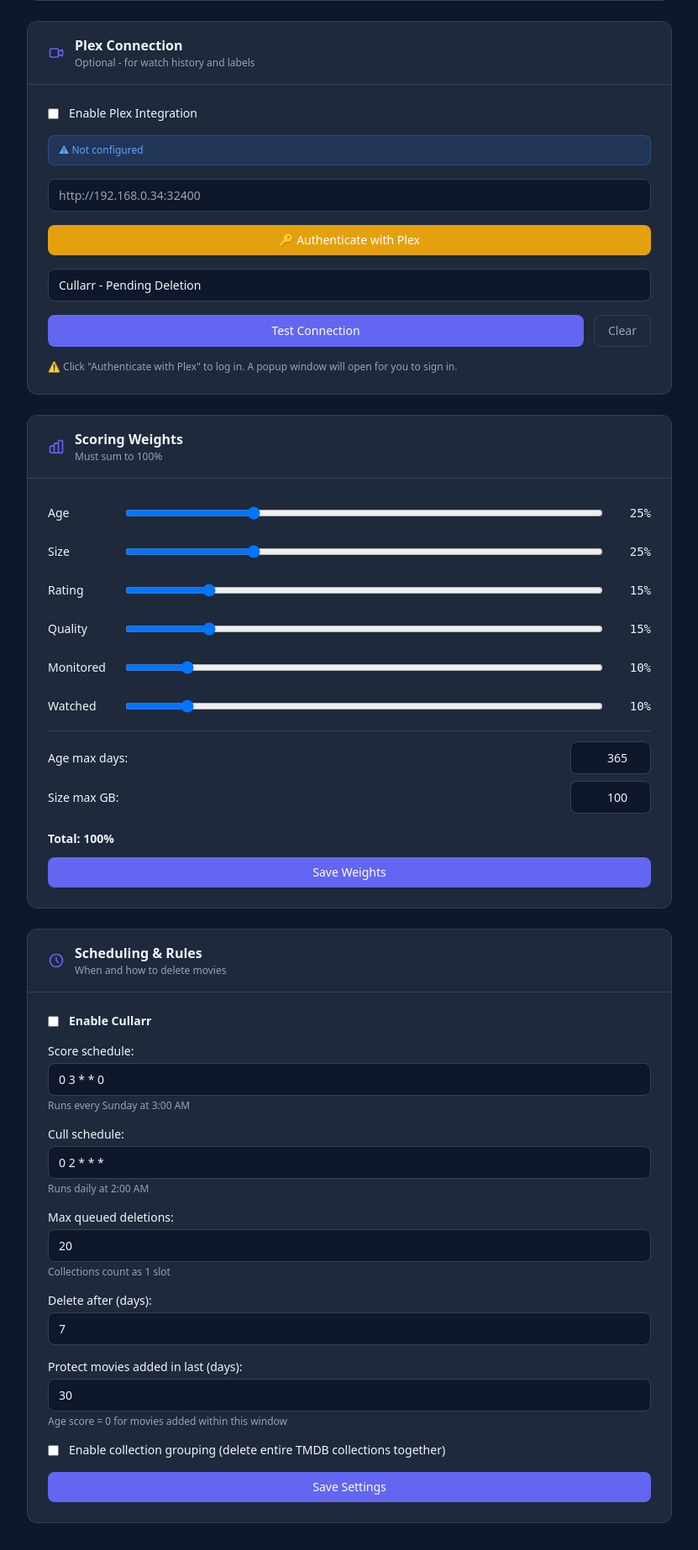
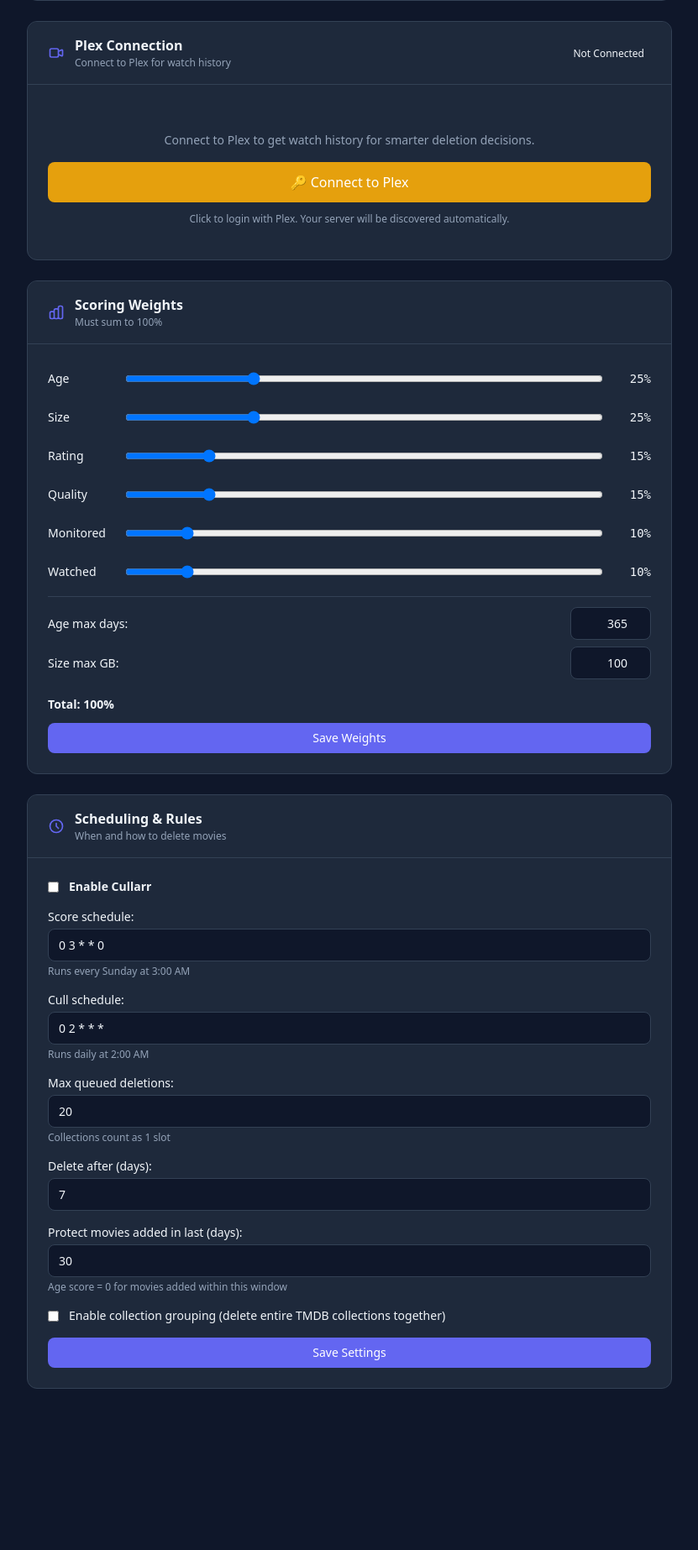
Before and after one commit to PLEXEUM/cullarr, a FastAPI app: page /settings in a window 1280 px wide. Shown: the part 511-2357 px from the top of the page at 84% size, without its empty margins (224-1055 px from the left). After the commit the page ends 2165 px from the top, so only its background shows below. Run offline with FastAPI, Linux system fonts and the light colour scheme; data that the repository does not hold is empty; parts of the project's set-up code (start-up, migrations or seed data) failed here and were passed over; some libraries are stand-ins or nearby versions.

Commit message:
feat: implement one-click Plex setup with auto-discovery

```diff
--- a/app/templates/settings.html
+++ b/app/templates/settings.html
@@ -99,35 +99,69 @@
             </svg>
             <div>
                 <h2 class="card-header-title">Plex Connection</h2>
-                <p class="card-header-subtitle">Optional - for watch history and labels</p>
+                <p class="card-header-subtitle">Connect to Plex for watch history</p>
+            </div>
+            <div class="ml-auto">
+                <span id="plex-status-badge" class="badge badge-secondary">Not Connected</span>
             </div>
         </div>
         <div class="p-6 space-y-4">
-            <div class="checkbox-row">
-                <input type="checkbox" id="plex-enabled" class="accent-indigo-500">
-                <label for="plex-enabled" class="text-sm">Enable Plex Integration</label>
+
+            <!-- Status Message -->
+            <div id="plex-status-message" class="text-sm"></div>
+
+            <!-- Connected State (hidden by default) -->
+            <div id="plex-connected-section" class="hidden">
+                <div class="p-3 rounded-lg" style="background: var(--success-bg);">
+                    <div class="flex items-center justify-between flex-wrap gap-2">
+                        <div>
+                            <div class="font-medium">✅ Connected to Plex</div>
+                            <div class="text-xs mt-1" id="connected-plex-url" style="color: var(--text-secondary)"></div>
+                            <div class="text-xs mt-1" id="plex-stats" style="color: var(--text-secondary)"></div>
+                        </div>
+                        <button id="plex-disconnect-btn" class="btn-sm btn-danger">Disconnect</button>
+                    </div>
+                </div>
+
+                <!-- Label settings -->
+                <div class="mt-4">
+                    <label class="block text-xs font-semibold uppercase tracking-wide mb-2" style="color: var(--text-secondary);">
+                        Plex Label Text
+                    </label>
+                    <input type="text" id="plex-label" value="Cullarr - Pending Deletion" class="w-full">
+                    <p class="text-xs mt-1" style="color: var(--text-secondary);">Label added to movies scheduled for deletion</p>
+                </div>
             </div>
 
-            <div id="plex-status" class="connection-status info">⚠ Not configured</div>
-
-            <input type="text" id="plex-url" placeholder="http://192.168.0.34:32400">
-
-            <!-- OAuth Login Button -->
-            <button id="plex-oauth-btn" class="w-full py-2 rounded-lg text-sm font-medium text-white btn-raise" style="background: #e5a00d;">
-                🔑 Authenticate with Plex
-            </button>
-
-            <div id="plex-authed-status" class="text-sm text-center hidden">
-                <span style="color: var(--success);">✓ Authenticated with Plex</span>
+            <!-- Disconnected State -->
+            <div id="plex-disconnected-section">
+                <div class="text-center py-4">
+                    <p class="text-sm mb-4" style="color: var(--text-secondary);">
+                        Connect to Plex to get watch history for smarter deletion decisions.
+                    </p>
+                    <button id="plex-connect-btn" class="w-full py-3 rounded-lg text-white font-medium btn-raise" style="background: #e5a00d;">
+                        🔑 Connect to Plex
+                    </button>
+                    <p class="text-xs mt-3" style="color: var(--text-secondary);">
+                        Click to login with Plex. Your server will be discovered automatically.
+                    </p>
+                </div>
             </div>
 
-            <input type="text" id="plex-label" placeholder="Label text" value="Cullarr - Pending Deletion">
+            <!-- Manual URL Entry (shown only if auto-discovery fails) -->
+            <div id="plex-manual-section" class="hidden border-t pt-4 mt-2" style="border-color: var(--border-color);">
+                <label class="block text-xs font-semibold uppercase tracking-wide mb-2" style="color: var(--text-secondary);">
+                    Manual Server URL
+                </label>
+                <div class="flex gap-2">
+                    <input type="text" id="plex-manual-url" placeholder="http://192.168.0.34:32400" class="flex-1">
+                    <button id="plex-save-url-btn" class="px-4 py-2 rounded-lg text-sm font-medium text-white" style="background: var(--accent);">Save</button>
+                </div>
+                <p class="text-xs mt-2" style="color: var(--text-secondary);">
+                    Auto-discovery failed. Enter your Plex server URL manually.
+                </p>
+            </div>
 
-            <div class="flex gap-3">
-                <button id="plex-test-btn" class="flex-1 py-2 rounded-lg text-sm font-medium text-white btn-raise" style="background: var(--accent);">Test Connection</button>
-                <button id="plex-clear-btn" class="px-4 py-2 rounded-lg text-sm border btn-raise" style="border-color: var(--border-color); color: var(--text-secondary);">Clear</button>
-            </div>
-            <p class="text-xs" style="color: var(--text-secondary);">⚠️ Click "Authenticate with Plex" to log in. A popup window will open for you to sign in.</p>
         </div>
     </div>
 
```
